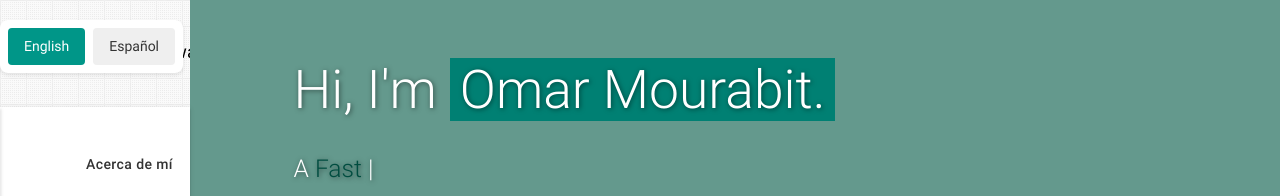
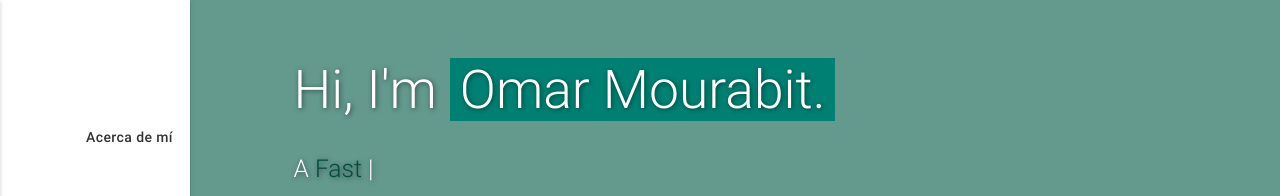
Before and after one commit to 8xbit/8xbit.github.io, a website: page index_en.html in a window 1280 px wide. Shown: the top 196 px of the page. Drawn offline with nearby package versions, Linux system fonts and the light colour scheme; some icons are missing.

Commit message:
improve csss

```diff
--- a/assets/css/style.css
+++ b/assets/css/style.css
@@ -221,7 +221,7 @@ dt {
 
 ul.side-nav {
   width: 190px;
-  top: 107px;
+  padding-top: 120px;
 }
 
 ul.side-nav li {
--- a/index_en.html
+++ b/index_en.html
@@ -59,8 +59,7 @@
             .language-selector {
                 position: fixed;
                 top: 20px;
-                z-index: 1000;
-                background: white;
+
                 border-radius: 8px;
                 box-shadow: 0 2px 4px rgba(0,0,0,0.1);
                 padding: 8px;
```
